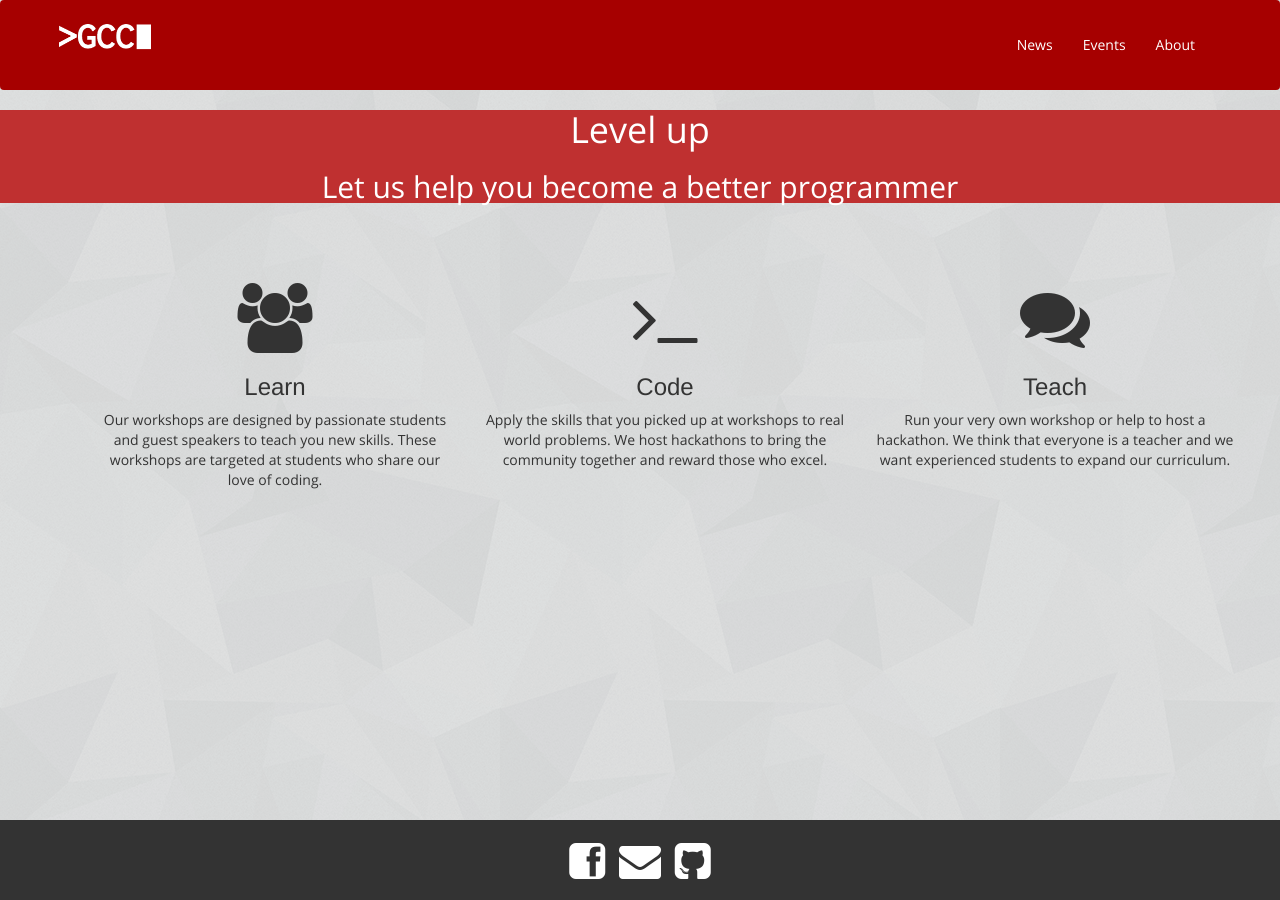
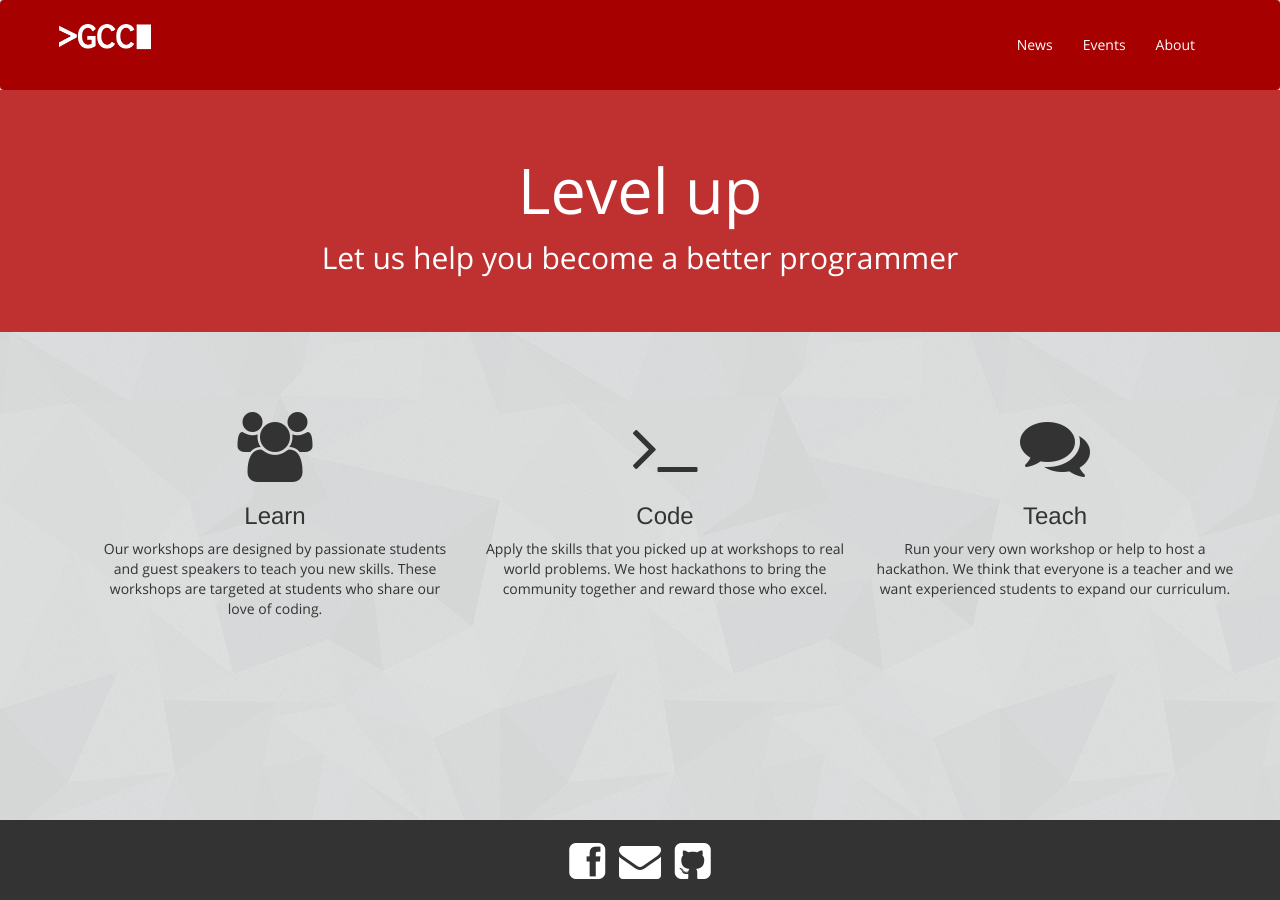
Before and after one commit to GuelphCodingCommunity/guelphcodingcommunity.github.io, a Jekyll site: the page built from index.html, in a window 1280 px wide. Built offline with Jekyll 4.4.1, drawn with Linux system fonts in a browser that asks for light colours; Markdown is read by kramdown in place of the engine named in the settings.

Commit message:
switch hero-unit to jumbotron

```diff
--- a/index.html
+++ b/index.html
@@ -2,7 +2,7 @@
 layout: default
 title: Home
 ---
-<div id="Header" class="hero-unit">
+<div id="Header" class="jumbotron">
   <h1 class="title">Level up</h1>
   <h2 class="subtitle">Let us help you become a better programmer</h2>
 </div>
```
